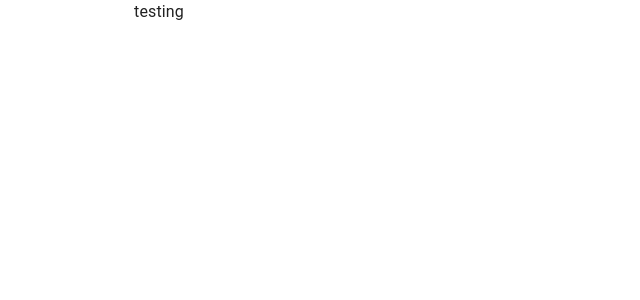
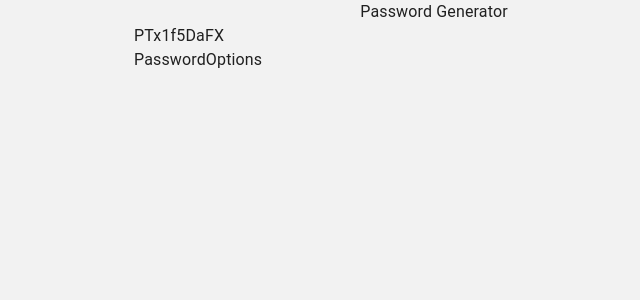
Before and after one commit to ronaldpaek/password-generator-app, a React (Create React App) app: page / in a window 1280 px wide. Shown: the top 300 px of the page, without its empty margins (206-846 px from the left). Built offline with nearby package versions, Linux system fonts and the light colour scheme.

Commit message:
Added Title, Password, PasswordOptions components

```diff
--- a/package.json
+++ b/package.json
@@ -11,6 +11,7 @@
     "@testing-library/user-event": "^13.5.0",
     "react": "^18.2.0",
     "react-dom": "^18.2.0",
+    "react-icons": "^4.4.0",
     "react-scripts": "5.0.1",
     "web-vitals": "^2.1.4"
   },
--- a/src/App.js
+++ b/src/App.js
@@ -1,12 +1,18 @@
-import { CssBaseline, Container } from '@mui/material';
+import { Box, CssBaseline, Container } from '@mui/material';
+
+import { Title, Password, PasswordOptions } from './components';
 
 const App = () => {
-  return (
-    <Container disableGutters maxWidth='sm'>
-      <CssBaseline />
-      testing
-    </Container>
-  );
-}
+	return (
+		<Box bgcolor='#F2F2F2' minHeight='100vh'>
+			<CssBaseline />
+			<Container component='main' disableGutters maxWidth='sm'>
+				<Title />
+				<Password />
+				<PasswordOptions />
+			</Container>
+		</Box>
+	);
+};
 
 export default App;
--- /dev/null
+++ b/src/components/Password.js
@@ -0,0 +1,12 @@
+import { Stack, Typography, SvgIcon } from '@mui/material';
+
+
+const Password = () => {
+  return (
+		<Stack direction='row' justifyContent='space-between'>
+      <Typography component='h2'>PTx1f5DaFX</Typography>
+		</Stack>
+	);
+};
+
+export default Password;
--- /dev/null
+++ b/src/components/PasswordOptions.js
@@ -0,0 +1,8 @@
+
+const PasswordOptions = () => {
+  return (
+    <div>PasswordOptions</div>
+  )
+}
+
+export default PasswordOptions
--- /dev/null
+++ b/src/components/Title.js
@@ -0,0 +1,11 @@
+import { Typography } from '@mui/material';
+
+const Title = () => {
+	return (
+		<Typography component='h1' textAlign='center'>
+			Password Generator
+		</Typography>
+	);
+};
+
+export default Title;
--- /dev/null
+++ b/src/components/index.js
@@ -0,0 +1,5 @@
+import Title from './Title';
+import Password from './Password';
+import PasswordOptions from './PasswordOptions';
+
+export { Title, Password, PasswordOptions };
```
Also changed, not shown: 1 other file (tests, documents, lock files or other folders).
